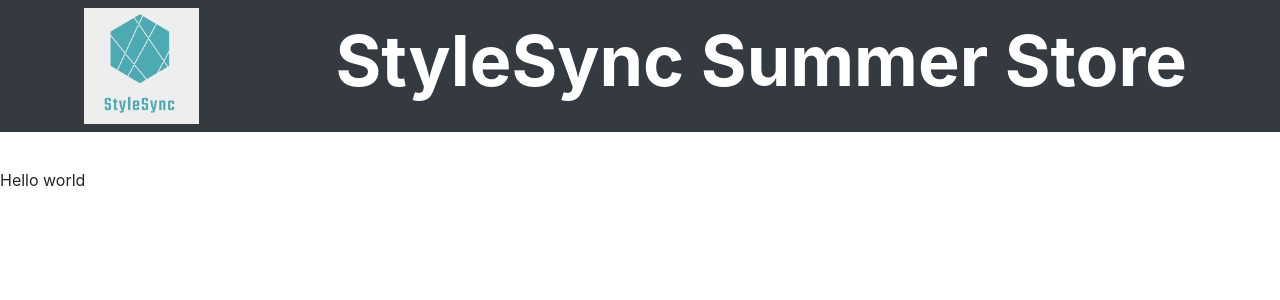
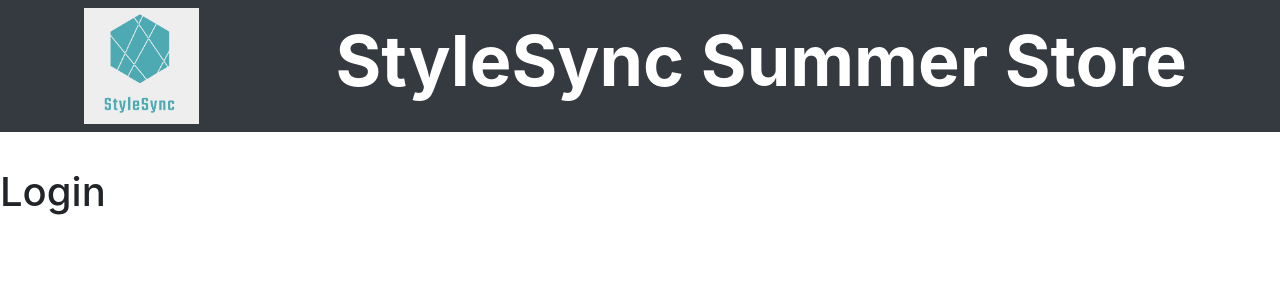
Before and after one commit to Sathira-Wijeratne/StyleSync-Solutions, a React (Create React App) app in the folder frontend/: page / in a window 1280 px wide. Shown: the top 300 px of the page. Built offline with nearby package versions, Linux system fonts and the light colour scheme; the HTML template or start-up script is replaced by a standard one.

Commit message:
Created pages

```diff
--- a/frontend/src/App.js
+++ b/frontend/src/App.js
@@ -1,13 +1,19 @@
 import "./App.css";
 import { BrowserRouter as Router, Route } from "react-router-dom";
-import TestFile from "./components/TestFile";
 import Header from "./components/Header";
+import Login from "./components/Login";
+import AdminLogin from "./components/AdminLogin";
+import UserHome from "./components/UserHome";
+import AdminHome from "./components/AdminHome";
 
 function App() {
   return (
     <Router>
       <Header />
-      <Route path="/" exact component={TestFile} />
+      <Route path="/" exact component={Login} />
+      <Route path="/adminlogin" exact component={AdminLogin} />
+      <Route path="/home" exact component={UserHome} />
+      <Route path="/adminhome" exact component={AdminHome} />
     </Router>
   );
 }
--- /dev/null
+++ b/frontend/src/components/AdminHome.js
@@ -0,0 +1,9 @@
+import React from "react";
+
+export default function AdminHome() {
+  return (
+    <div>
+      <h1>Welcome Admin</h1>
+    </div>
+  );
+}
--- /dev/null
+++ b/frontend/src/components/AdminLogin.js
@@ -0,0 +1,9 @@
+import React from "react";
+
+export default function AdminLogin() {
+  return (
+    <div>
+      <h1>Admin Login</h1>
+    </div>
+  );
+}
--- /dev/null
+++ b/frontend/src/components/Login.js
@@ -0,0 +1,9 @@
+import React from "react";
+
+export default function Login() {
+  return (
+    <div>
+      <h1>Login</h1>
+    </div>
+  );
+}
--- /dev/null
+++ b/frontend/src/components/UserHome.js
@@ -0,0 +1,9 @@
+import React from "react";
+
+export default function UserHome() {
+  return (
+    <div>
+      <h1>Welcome User</h1>
+    </div>
+  );
+}
```
